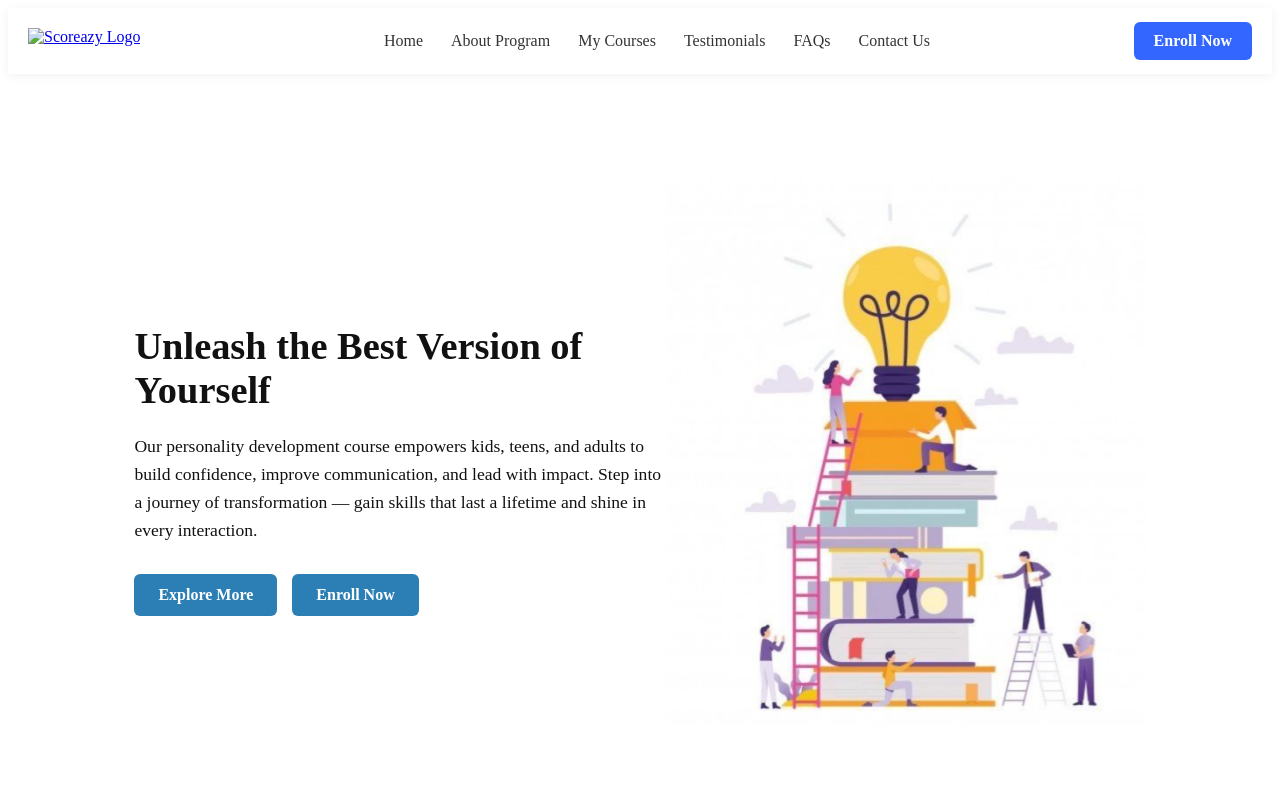
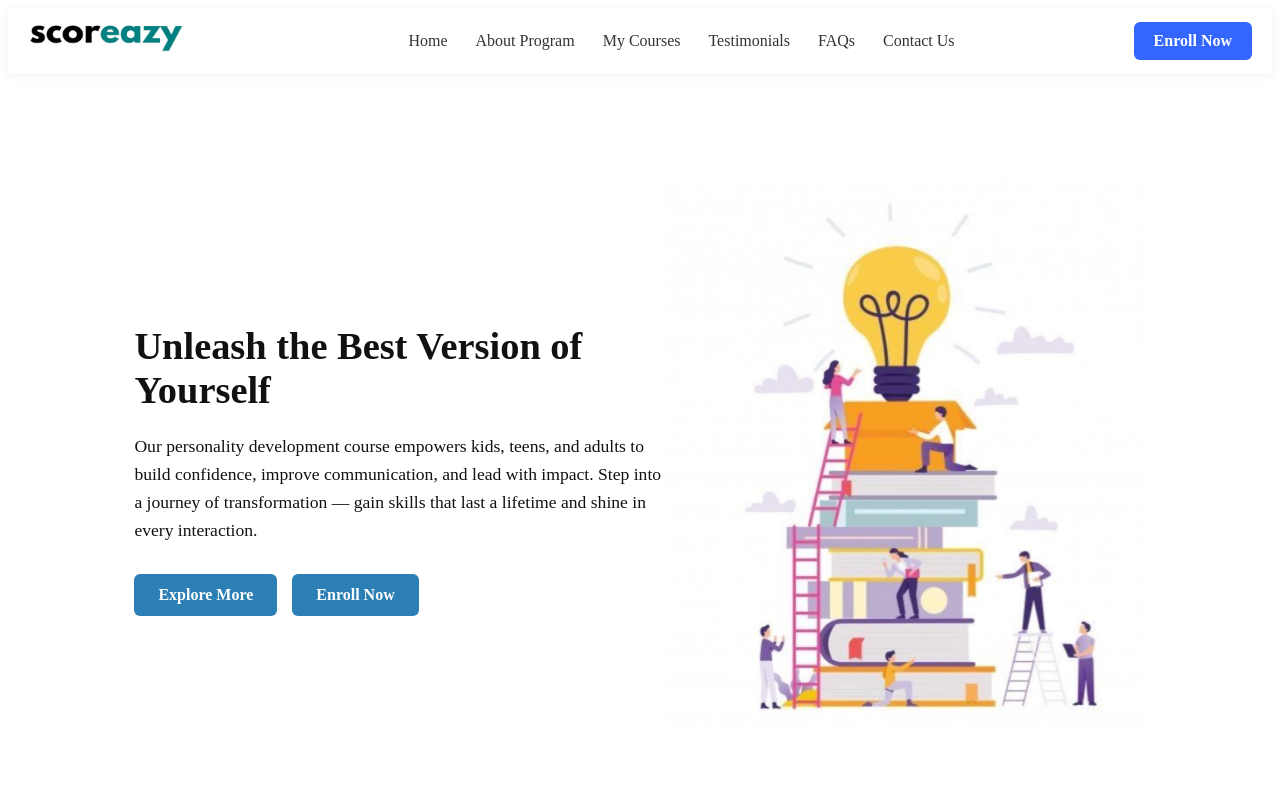
Before and after one commit to SonakshiJha25/personality_developer_Scoreazy_Sonakshi, a plain HTML site: page index.html in a window 1280 px wide. Shown: the top 800 px of the page. Drawn offline with Linux system fonts and the light colour scheme; files whose address does not match are found by name.

Commit message:
Update index.html

```diff
--- a/index.html
+++ b/index.html
@@ -17,7 +17,7 @@
     <header class="navbar">
         <div class="logo">
             <a href="index.html">
-                <img src="images/scoreazy.png" alt="Scoreazy Logo" class="logo-img">
+                <img src="scoreazy.png" alt="Scoreazy Logo" class="logo-img">
             </a>
         </div>
         <nav>
@@ -285,4 +285,5 @@
     <script src="script.js"></script>
 </body>
 
+
 </html>
```
